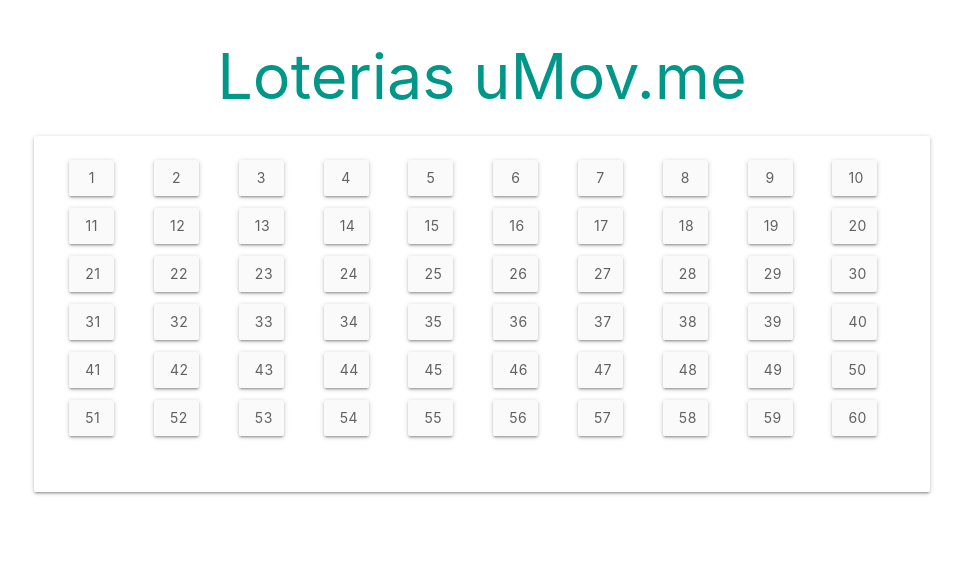
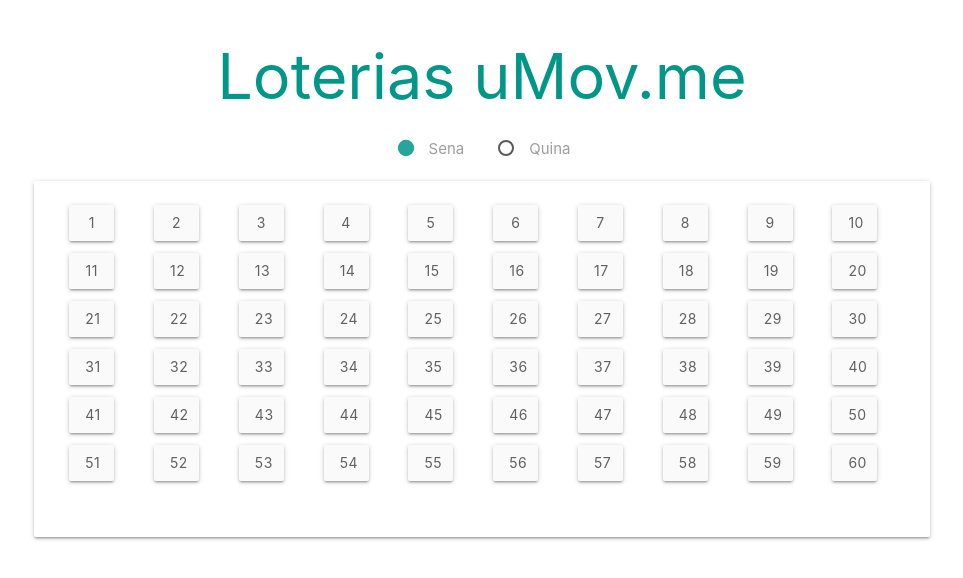
Before and after one commit to eduardomitkus/vue-lottery-card, a Vue app: page /#/ in a window 1280 px wide. Shown: the top 578 px of the page, without its empty margins (158-1121 px from the left). Built offline with nearby package versions, Linux system fonts and the light colour scheme.

Commit message:
Adiciona componente para alternar entre jogo do tipo Sena e Quina e adiciona refatoração de espaçamento geral do SPA

```diff
--- a/src/components/LotteryCard.vue
+++ b/src/components/LotteryCard.vue
@@ -1,11 +1,9 @@
 <template>
-  <div class="container">
     <div class="card">
       <div class="card-content">
         <slot />
       </div>
     </div>
-  </div>
 </template>
 
 <script>
--- /dev/null
+++ b/src/components/SwitchGame.vue
@@ -0,0 +1,28 @@
+<template>
+  <div>
+    <form>
+      <div class="center row">
+          <label class="sena-check">
+            <input name="group1" type="radio" checked />
+            <span>Sena</span>
+          </label>
+          <label>
+            <input name="group1" type="radio" />
+            <span>Quina</span>
+          </label>
+      </div>
+    </form>
+  </div>
+</template>
+
+<script>
+export default {
+  name: 'SwitchGame'
+}
+</script>
+
+<style scoped>
+  .sena-check {
+    margin-right: 30px;
+  }
+</style>
--- a/src/views/Home.vue
+++ b/src/views/Home.vue
@@ -1,18 +1,24 @@
 <template>
-  <lottery-card>
-    <group-numbers />
-  </lottery-card>
+  <div class="container">
+    <switch-game />
+    <lottery-card>
+      <group-numbers />
+    </lottery-card>
+  </div>
+
 </template>
 
 <script>
-import GroupNumbers from '../components/GroupNumbers.vue'
+import GroupNumbers from '../components/GroupNumbers'
 import LotteryCard from '../components/LotteryCard'
+import SwitchGame from '../components/SwitchGame'
 
 export default {
   name: 'Home',
   components: {
     LotteryCard,
-    GroupNumbers
+    GroupNumbers,
+    SwitchGame
   }
 }
 </script>
```
